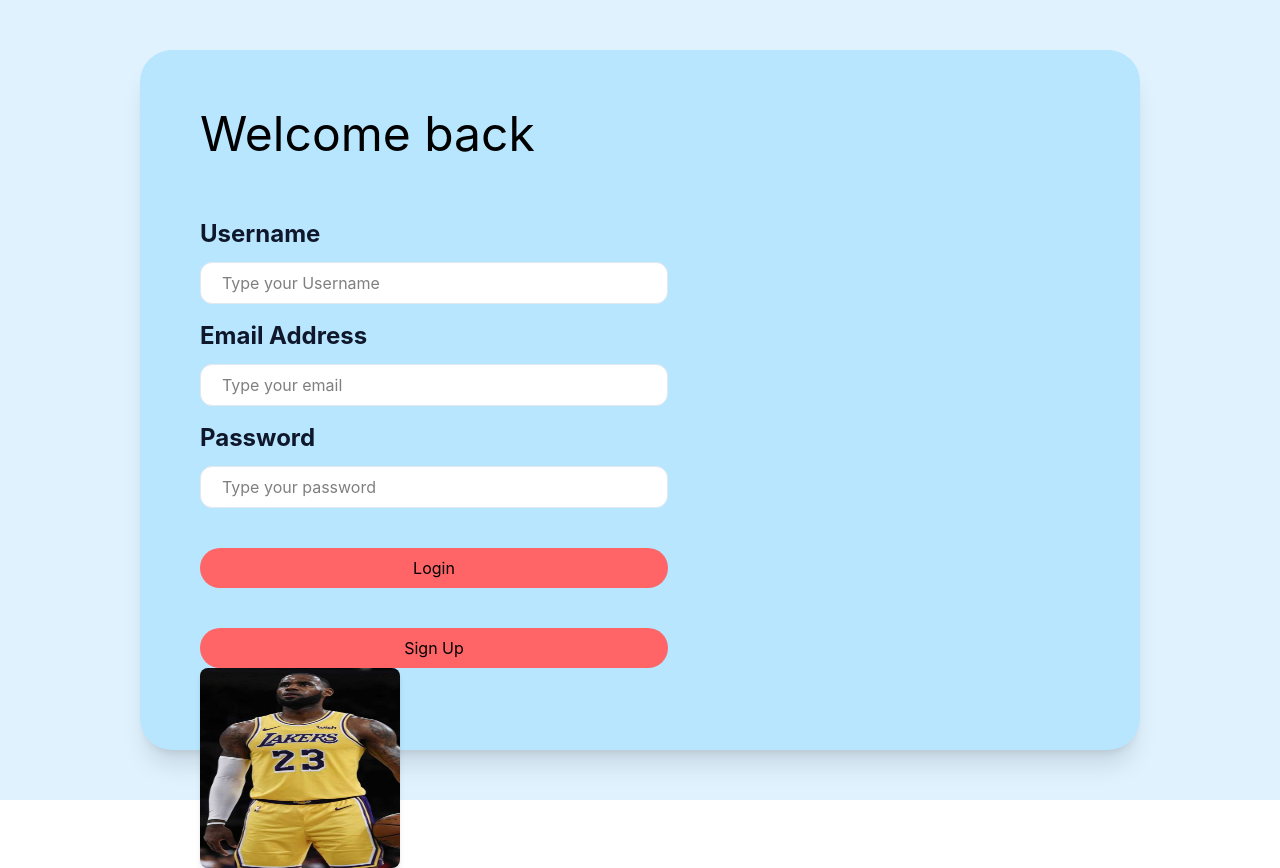
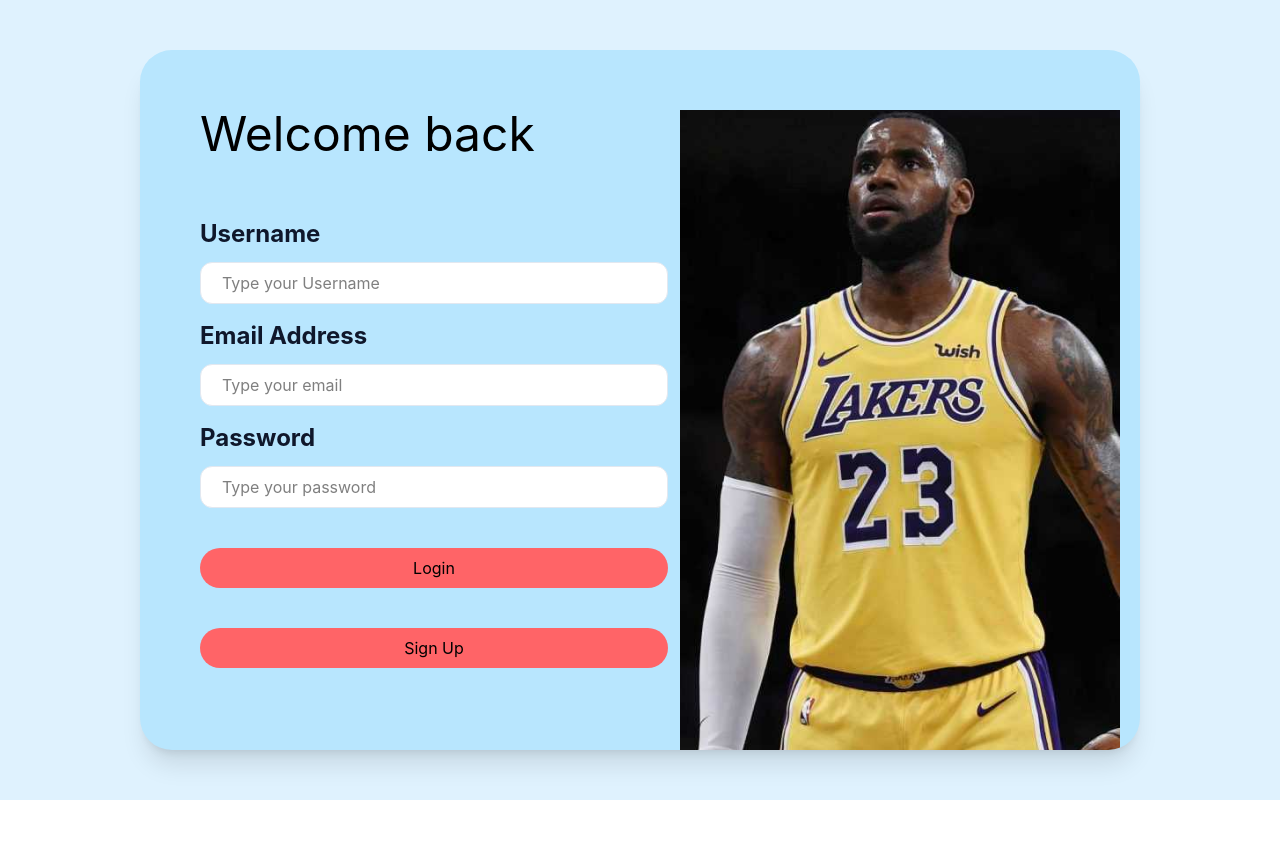
Before and after one commit to staten-island-tech/vue-supabase-project-2026-yogurt, a Vue app in the folder basketball/: page / in a window 1280 px wide. After the commit the page ends 800 px from the top, so only its background shows below. Built offline with nearby package versions, Linux system fonts and the light colour scheme.

Commit message:
asdfghjkl.;'

```diff
--- a/basketball/src/views/login.vue
+++ b/basketball/src/views/login.vue
@@ -1,6 +1,7 @@
 <template>
     <div class="bg-sky-100 h-screen flex justify-center px-4 items-center">
-      <div class="w-250 h-175 bg-sky-200 p-15 rounded-4xl shadow-xl ">
+      <div class="w-250 h-175 bg-sky-200 p-15 rounded-4xl shadow-xl flex overflow-hidden">
+        <div class="w-1/2">
           <p class="text-5xl mb-15">Welcome back</p>
           <p class="text-2xl font-bold text-slate-900 mb-3">Username</p>
           <input v-model="name" placeholder="  Type your Username" class="w-117 rounded-xl border border-slate-200 bg-white px-3 py-2 outline-none focus:ring-2 focus:ring-blue-500 focus:border-blue-500 mb-4"></input>
@@ -12,11 +13,12 @@
           <button @click="login" class="w-117 h-10 bg-red-400 hover:cursor-pointer mb-10 rounded-4xl">Login</button>
           <p></p>
           <button @click="signUp" class="w-117 h-10 bg-red-400 hover:cursor-pointer rounded-4xl">Sign Up</button>
-        <img
-    src="/image.jpg"
-    alt="My Picture"
-    class="w-50 h-50 rounded-lg shadow-md "
-  />
+        </div>
+
+        <div class="w-1/2 h-full">
+          <img src="/image.jpg" alt="My Picture" class="ml-10  w-full h-210 object-cover"/>
+        </div>
+
       </div>
     </div>
 </template>
```
Lines whose indentation alone changed are shown as unchanged.
